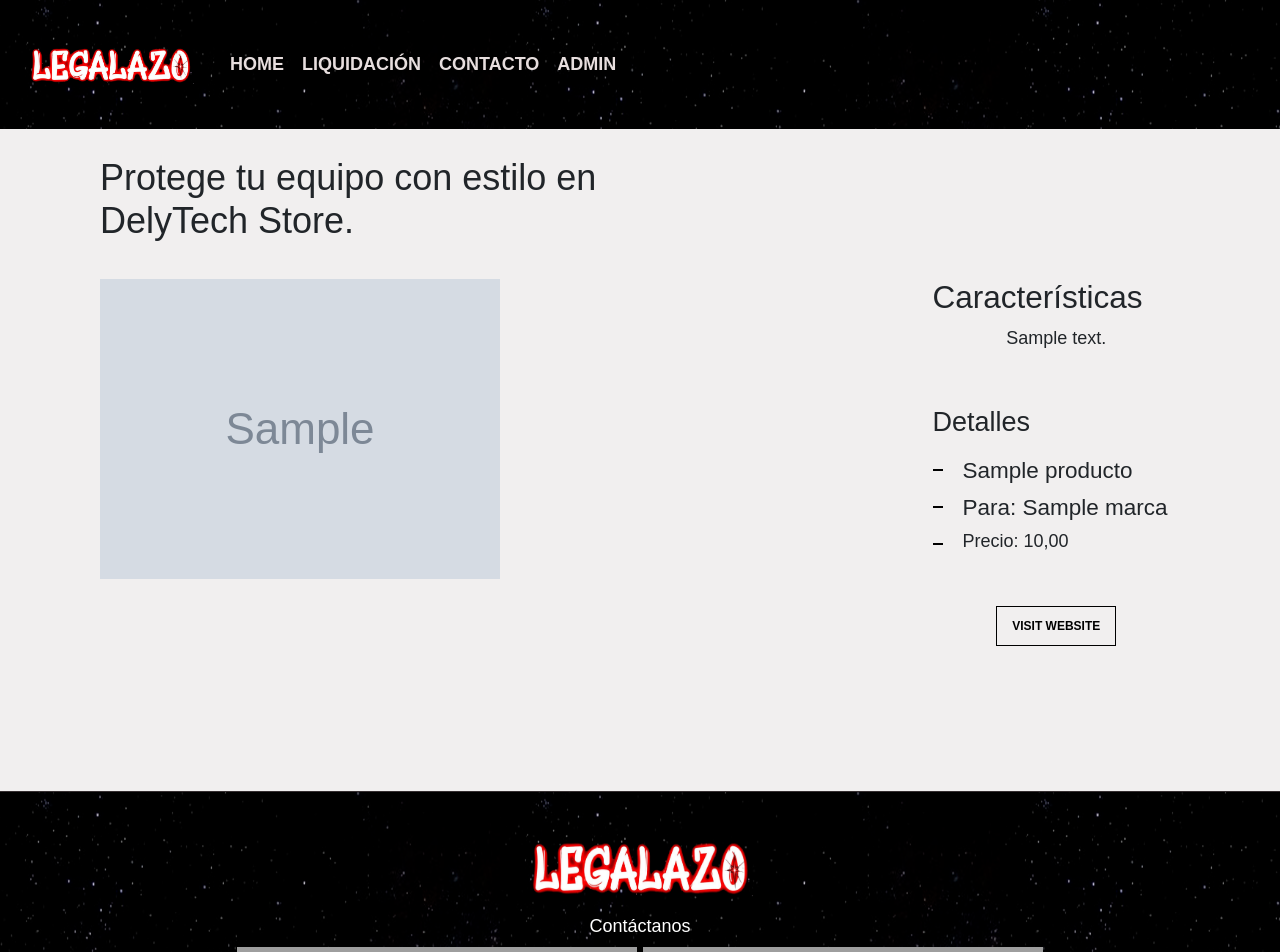
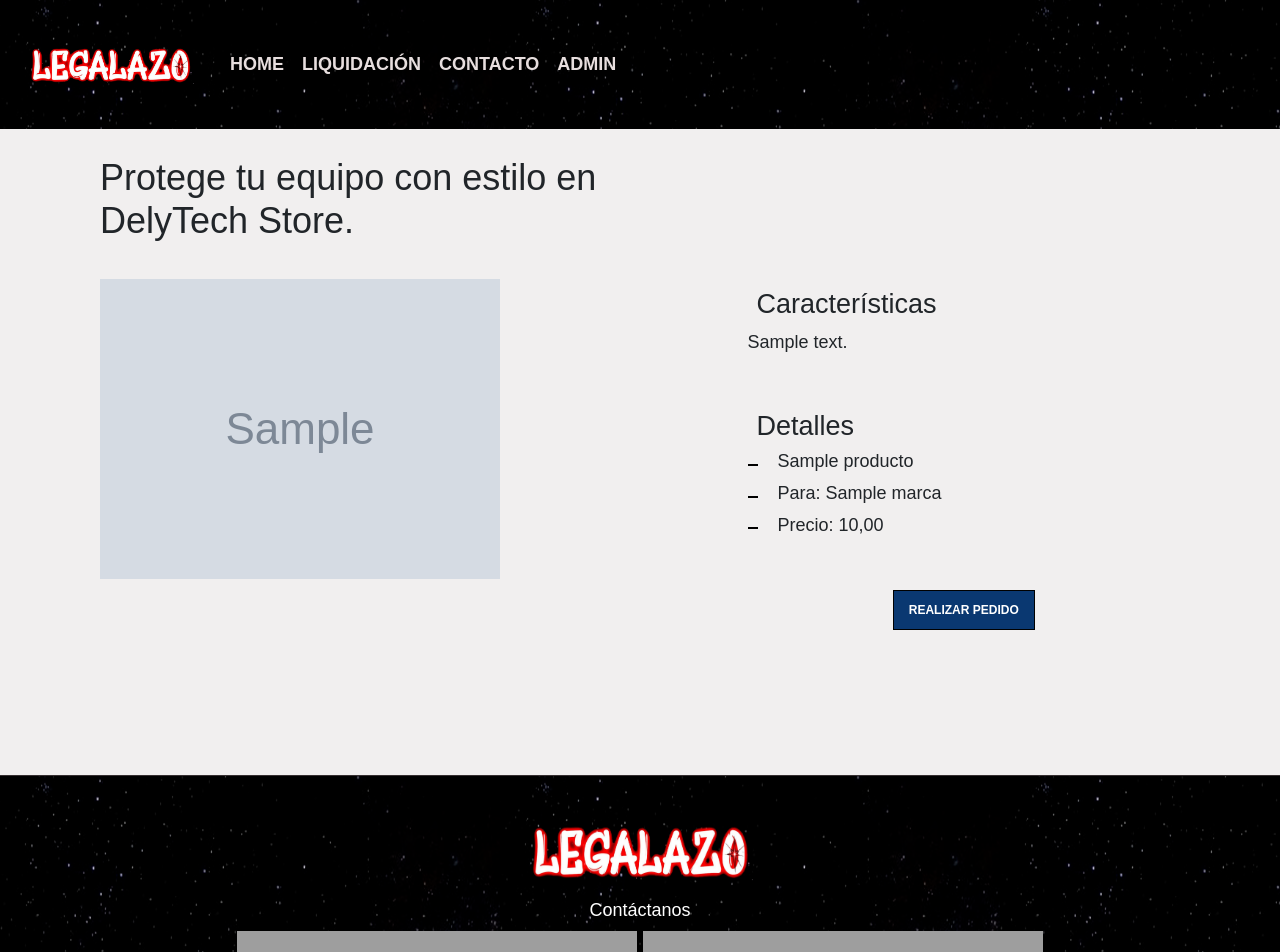
Before and after one commit to KevinSucapuca/Web-tienda, a Django app: page /detalle_producto/1/ in a window 1280 px wide. Shown: the top 952 px of the page. Run offline with Django 4.2, Linux system fonts and the light colour scheme; tables that the repository leaves empty hold one stand-in row (values such as "Sample post"); grey boxes marked "Sample" are stand-in pictures; some libraries are stand-ins or nearby versions; grey boxes are pictures that could not be loaded.

Commit message:
update galeria.html and detalleproducto.html

```diff
--- a/Aplicaciones/Store/static/css/style.css
+++ b/Aplicaciones/Store/static/css/style.css
@@ -20,16 +20,14 @@ body {
 /*//////////////////////////////////////*/
 
 
-
-
-
 .readmore {
 display: inline-block;
 border: 1px solid #000;
 padding: 10px 15px;
 font-size: 12px;
 text-transform: uppercase;
-color: #000;
+color: #ffffff;
+background-color: #0A3871;
 transition: 0.2s all ease;
 font-weight: 700;
 }
@@ -43,7 +41,7 @@ outline: none;
 .readmore:hover {
 color: #fff;
 text-decoration: none;
-background: #000;
+background: #ff0303;
 }
 
 
@@ -63,8 +61,9 @@ height: 2px;
 background: #000;
 }
 
-
-
+.mb-5 p {
+    text-align: left !important;
+}
 /*//////////////////////////////////////*/
 
 .texto{
@@ -312,13 +311,13 @@ h1.nombre{
 }
 
 .versus {
-    width: 25%;
+    width: 33.33%;
     margin-top: 20px;
 }
 
 .versus img {
     width: 100%;
-    height: 200px;
+    height: 250px;
     object-fit: cover;
 }
 
--- a/Aplicaciones/Store/templates/detalle_producto.html
+++ b/Aplicaciones/Store/templates/detalle_producto.html
@@ -5,10 +5,6 @@
 
 {% load static %}
 
-{% block css %}
-
-<link rel="stylesheet" type="text/css" href="{% static 'css/style.css' %}">
-{% endblock %}
 
 <!-- <div class="detalle">
     {% if producto.foto %}
@@ -33,26 +29,26 @@
         <div class="site-section pb-0">
         <div class="container">
             <div class="row align-items-stretch">
-            <div class="col-md-8" data-aos="fade-up">
+            <div class="col-md-7" data-aos="fade-up">
                 {% if producto.foto %}
                 <img src="{{ producto.foto}}" alt="imagen producto" class="img-fluid">
                 {% endif %}
             </div>
-            <div class="col-md-3 ml-auto" data-aos="fade-up" data-aos-delay="100">
+            <div class="col-md-5 ml-auto">
                 <div class="sticky-content">
-                <h3 class="h3">Características</h3>
+                <h4 class="h4 m-2">Características</h4>
                 <div class="mb-5">
                     {% if producto.Descripcion %}
                     <p>{{ producto.Descripcion }}</p>
                     {% endif %}
                 </div>
-                <h4 class="h4 mb-3">Detalles</h4>
+                <h4 class="h4 m-2">Detalles</h4>
                 <ul class="list-unstyled list-line mb-5">
-                    <li><h5>{{ producto.NombreProducto }}</h5></li>
-                    <li><h5>Para: {{ producto.marca }}</h5></li>
+                    <li><h6>{{ producto.NombreProducto }}</h6></li>
+                    <li><h6>Para: {{ producto.marca }}</h6></li>
                     <li><h6>Precio: {{ producto.Precio }}</h6></li>
                 </ul>
-                <p><a href="#" class="readmore">Visit Website</a></p>
+                <p><a href="https://api.whatsapp.com/send?phone=+51969528805&text=Buen%20día%20Estoy%20interesado%20en%20el%20producto:%20{{producto.NombreProducto}}" target="_blank" class="readmore">Realizar Pedido</a></p>
                 </div>
             </div>
             </div>
--- a/Aplicaciones/Store/templates/galeria.html
+++ b/Aplicaciones/Store/templates/galeria.html
@@ -51,9 +51,9 @@
                 <h5>{{p.NombreProducto }}</h5>
 
                 <h5>Para: {{p.marca}}</h5>
-                <h6>Precio: {{p.Precio}}</h6>
+                <h6>Precio: s/{{p.Precio}}</h6>
                 <div class="button-container">
-                    <h4><a href="{% url 'detalle_producto' p.id %}" class="btn btn-info">GO</a></h4>
+                    <h4><a href="{% url 'detalle_producto' p.id %}" class="btn btn-info">Más información</a></h4>
                 </div>
             </div>
         </div>
```
